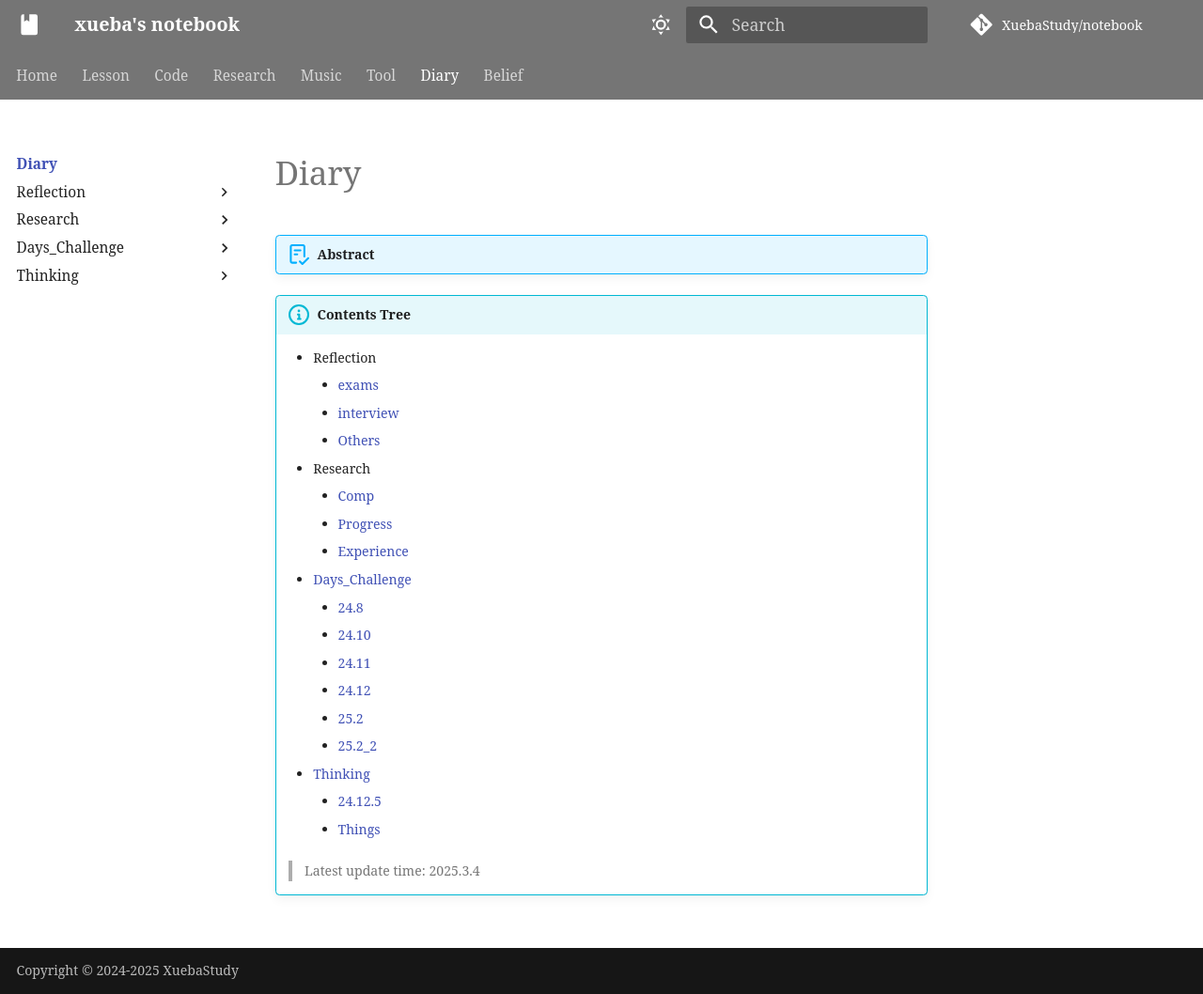
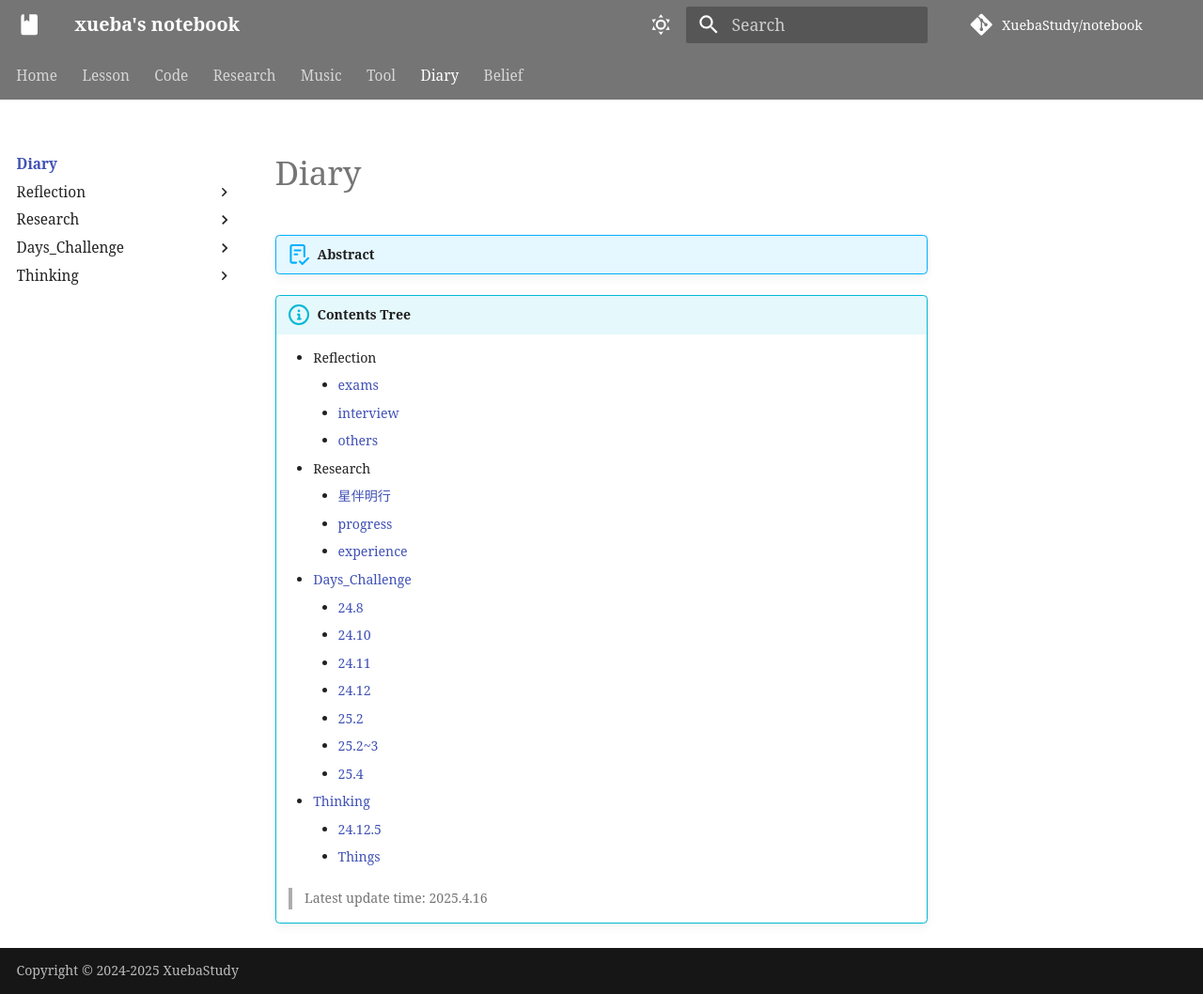
Before and after one commit to XuebaStudy/notebook, an MkDocs documentation site: the page built from docs/Diary/index.md, in a window 1280 px wide and 1058 px high. Shown: the whole window at 94% size. Built offline with MkDocs 1.6.1 and Material for MkDocs 9.7.7, drawn with Linux system fonts in a browser that asks for light colours; some web fonts are replaced; comment, search, counter and statistics services are not loaded; a style sheet for code colours, icons or effects is not loaded.

Commit message:
Date 2025.4.16

```diff
--- a/docs/Diary/index.md
+++ b/docs/Diary/index.md
@@ -7,20 +7,21 @@
     - Reflection
         - [exams](Reflection/exams.md)
         - [interview](Reflection/interview.md)
-        - [Others](Reflection/Others.md)
+        - [others](Reflection/Others.md)
     - Research
-        - [Comp](Research/comp1.md)
-        - [Progress](Research/progress.md)
-        - [Experience](Research/experience.md)
+        - [星伴明行](Research/comp1.md)
+        - [progress](Research/progress.md)
+        - [experience](Research/experience.md)
     - [Days_Challenge](days_challenge/index.md)
         - [24.8](days_challenge/24.8.md)
         - [24.10](days_challenge/24.10.md)
         - [24.11](days_challenge/24.11.md)
         - [24.12](days_challenge/24.12.md)
         - [25.2](days_challenge/25.2.md)
-        - [25.2_2](days_challenge/25.2_2.md)
+        - [25.2~3](days_challenge/25.2_2.md)
+        - [25.4](days_challenge/25.4.md)
     - [Thinking](Thinking/index.md)
         - [24.12.5](Thinking/24.12.5.md)
         - [Things](Thinking/things.md)
 
-	>Latest update time: 2025.3.4
+	>Latest update time: 2025.4.16
```
Also changed, not shown: docs/Belief/index.md (+1 -1 lines), docs/Code/index.md (+2 -1 lines), docs/Music/index.md (+1 -1 lines), docs/Research/index.md (+3 -2 lines), docs/Tool/index.md (+2 -1 lines), 3 other files.
